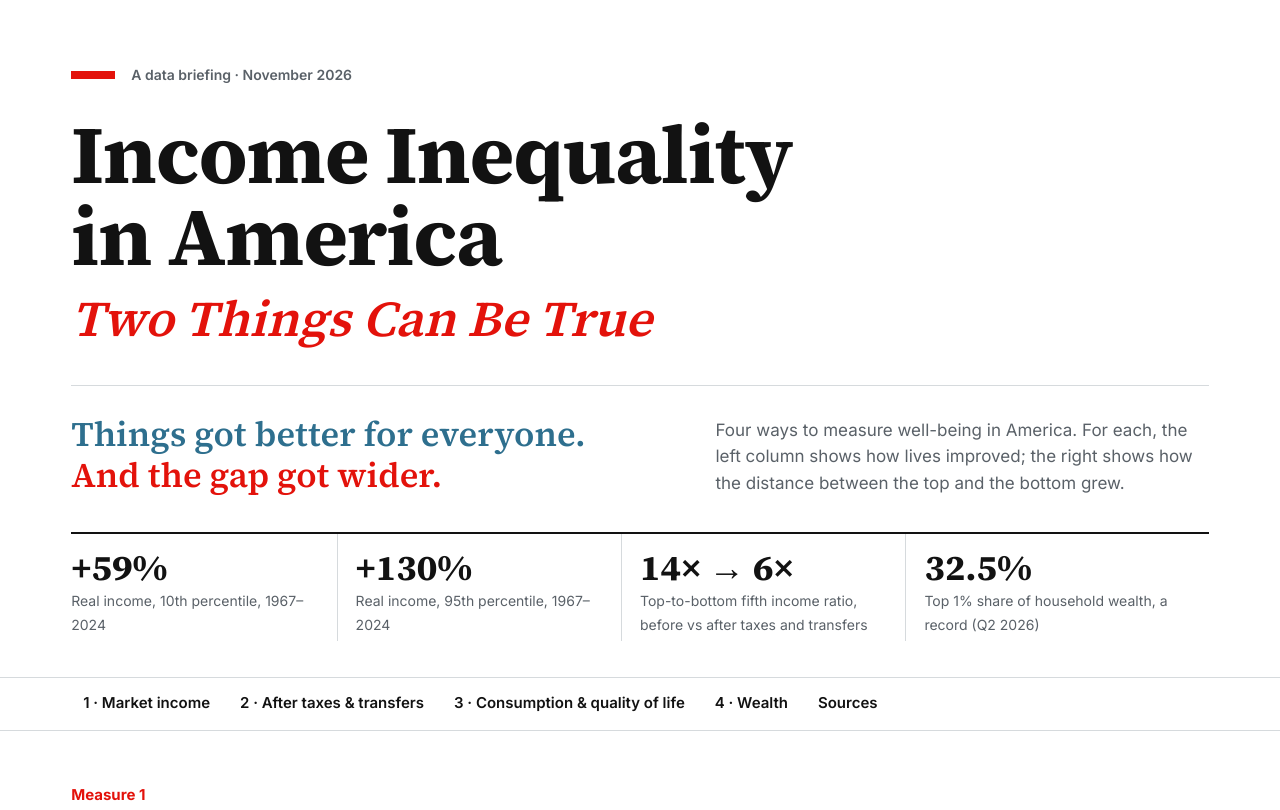
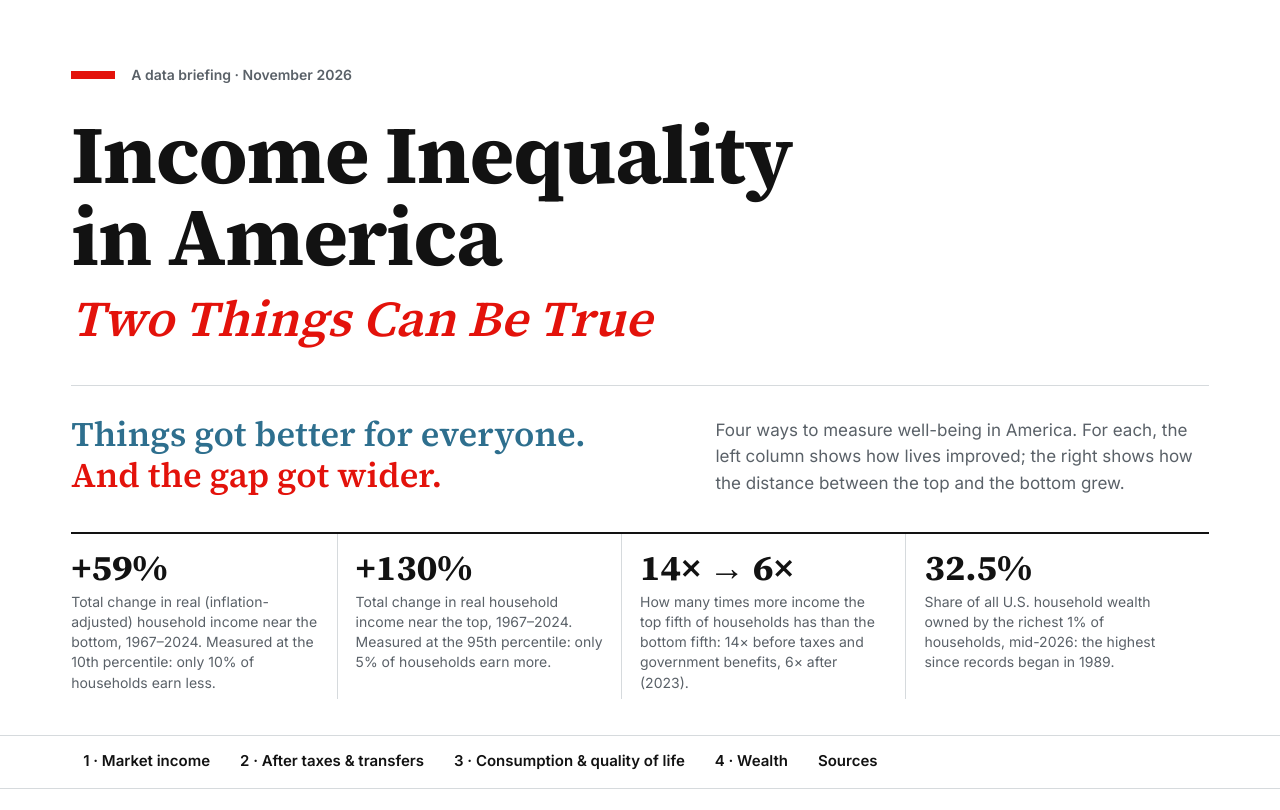
Before and after one commit to wrigh1ca-code/income-inequality, a plain HTML site: page index.html in a window 1280 px wide. Shown: the top 810 px of the page. Drawn offline with Linux system fonts and the light colour scheme.

Commit message:
Plain-language labels for the headline figures
Co-Authored-By: Claude Opus 5.5 <noreply@anthropic.com>
Claude-Session: https://claude.ai/code/session_01WUYX1dRpj9yQpXtvikR8fq

```diff
--- a/index.html
+++ b/index.html
@@ -40,10 +40,10 @@ a{color:var(--slate)}
 header.wrap{padding-top:64px;padding-bottom:36px}
 .dek{font-size:18px;color:var(--muted)}
 .figs{display:grid;grid-template-columns:repeat(4,minmax(0,1fr));margin-top:36px;border-top:2px solid var(--ink)}
-.figs div{padding:14px 18px 4px 0;border-right:1px solid var(--rule);margin-right:18px}
+.figs div{padding:14px 18px 6px 0;border-right:1px solid var(--rule);margin-right:18px}
 .figs div:last-child{border:0}
 .figs b{display:block;font:700 clamp(26px,3vw,36px)/1.1 "Source Serif 4",serif;white-space:nowrap}
-.figs span{font-size:14px;color:var(--muted)}
+.figs span{display:block;font-size:14px;line-height:1.45;color:var(--muted);margin-top:4px;max-width:30ch}
 nav{position:sticky;top:0;z-index:5;background:var(--bg);border-block:1px solid var(--rule)}
 nav .wrap{display:flex;gap:6px;overflow-x:auto;scrollbar-width:none}
 nav a{flex:none;color:var(--ink);text-decoration:none;font-weight:600;font-size:15px;padding:13px 12px;min-height:44px;border-bottom:3px solid transparent}
@@ -104,10 +104,10 @@ html{scroll-padding-top:60px;scroll-behavior:smooth}
 <p class="dek">Four ways to measure well-being in America. For each, the left column shows how lives improved; the right shows how the distance between the top and the bottom grew.</p>
 </div>
 <div class="figs">
-<div><b>+59%</b><span>Real income, 10th percentile, 1967–2024</span></div>
-<div><b>+130%</b><span>Real income, 95th percentile, 1967–2024</span></div>
-<div><b>14× → 6×</b><span>Top-to-bottom fifth income ratio, before vs after taxes and transfers</span></div>
-<div><b>32.5%</b><span>Top 1% share of household wealth, a record (Q2 2026)</span></div>
+<div><b>+59%</b><span>Total change in real (inflation-adjusted) household income near the bottom, 1967–2024. Measured at the 10th percentile: only 10% of households earn less.</span></div>
+<div><b>+130%</b><span>Total change in real household income near the top, 1967–2024. Measured at the 95th percentile: only 5% of households earn more.</span></div>
+<div><b>14× → 6×</b><span>How many times more income the top fifth of households has than the bottom fifth: 14× before taxes and government benefits, 6× after (2023).</span></div>
+<div><b>32.5%</b><span>Share of all U.S. household wealth owned by the richest 1% of households, mid-2026: the highest since records began in 1989.</span></div>
 </div>
 </header>
 <nav><div class="wrap">
```
